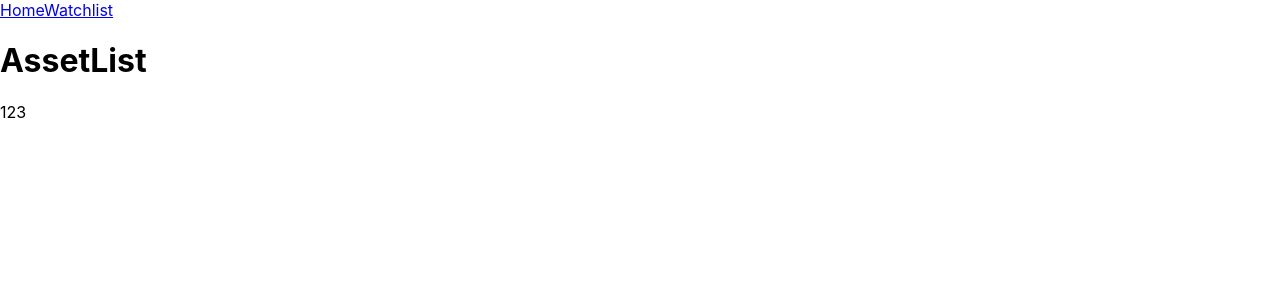
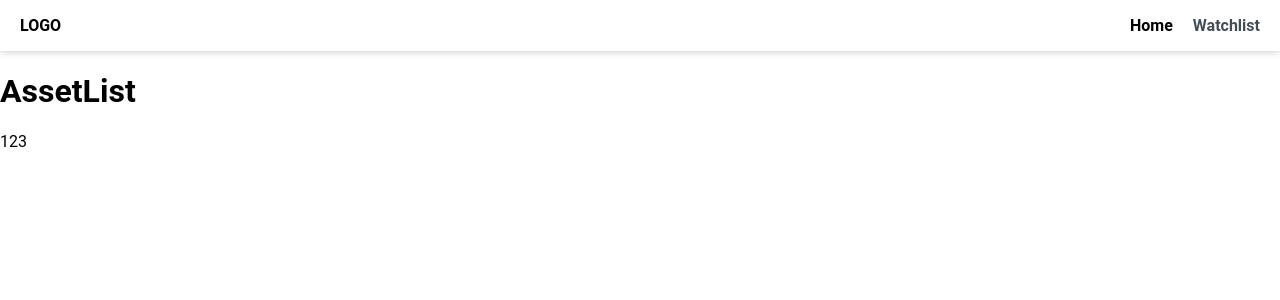
Before and after one commit to joe20182/opensea-items, a React (Create React App) app: page / in a window 1280 px wide. Shown: the top 300 px of the page. Built offline with nearby package versions, Linux system fonts and the light colour scheme; the HTML template or start-up script is replaced by a standard one.

Commit message:
edit: prettier & Header component

```diff
--- a/package.json
+++ b/package.json
@@ -37,8 +37,10 @@
     "eslint": "^8.2.0",
     "eslint-config-airbnb": "^19.0.4",
     "eslint-config-airbnb-typescript": "^17.0.0",
+    "eslint-config-prettier": "^8.5.0",
     "eslint-plugin-import": "^2.25.3",
     "eslint-plugin-jsx-a11y": "^6.5.1",
+    "eslint-plugin-prettier": "^4.0.0",
     "eslint-plugin-react": "^7.28.0",
     "eslint-plugin-react-hooks": "^4.3.0",
     "husky": "^8.0.1",
--- a/src/App.tsx
+++ b/src/App.tsx
@@ -10,12 +10,14 @@ const App: FC = () => {
   return (
     <div className="App">
       <Header />
+      <main>
         <Suspense fallback={Loading}>
           <Routes>
             <Route path="/" element={<AssetList />} />
             <Route path="/watchlist" element={<WatchList />} />
           </Routes>
         </Suspense>
+      </main>
     </div>
   );
 };
--- /dev/null
+++ b/src/components/Header.module.css
@@ -0,0 +1,21 @@
+.Navbar {
+  display: flex;
+  justify-content: space-between;
+  align-items: center;
+  background-color: #fff;
+  box-shadow: rgb(4 17 29 / 25%) 0px 0px 8px 0px;
+  padding: 0 20px;
+  font-weight: bold;
+}
+.NavList {
+  list-style: none;
+  display: flex;
+  gap: 20px;
+}
+.NavList a {
+  text-decoration: none;
+  color: rgba(4, 17, 29, 0.75);
+}
+.NavList a.active {
+  color: #000;
+}
--- a/src/components/Header.tsx
+++ b/src/components/Header.tsx
@@ -1,10 +1,35 @@
 import { FC } from 'react';
 import { NavLink } from 'react-router-dom';
+import classes from './Header.module.css';
 
 const Header: FC = () => (
   <header>
-    <NavLink to="/">Home</NavLink>
-    <NavLink to="/watchlist">Watchlist</NavLink>
+    <nav className={classes.Navbar}>
+      <div className="logo">LOGO</div>
+      <ul className={classes.NavList}>
+        <li>
+          <NavLink
+            to="/"
+            className={({ isActive }) =>
+              isActive ? classes.active : undefined
+            }
+          >
+            Home
+          </NavLink>
+        </li>
+        <li>
+          <NavLink
+            to="/watchlist"
+            className={({ isActive }) =>
+              isActive ? classes.active : undefined
+            }
+          >
+            Watchlist
+          </NavLink>
+        </li>
+      </ul>
+    </nav>
   </header>
 );
+
 export default Header;
--- a/src/index.css
+++ b/src/index.css
@@ -5,9 +5,14 @@ body {
     sans-serif;
   -webkit-font-smoothing: antialiased;
   -moz-osx-font-smoothing: grayscale;
+  font-family: 'Roboto', sans-serif;
 }
 
 code {
   font-family: source-code-pro, Menlo, Monaco, Consolas, 'Courier New',
     monospace;
 }
+@font-face {
+  font-family: 'Roboto';
+  src: url('https://fonts.googleapis.com/css2?family=Roboto:wght@300;400;700&display=swap');
+}
```
Also changed, not shown: .eslintrc.js, 2 other files (tests, documents, lock files or other folders). Lines whose indentation alone changed are shown as unchanged.
